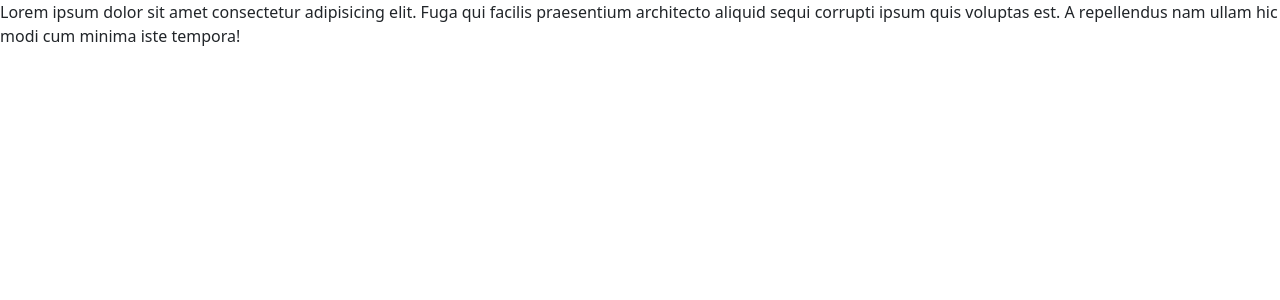
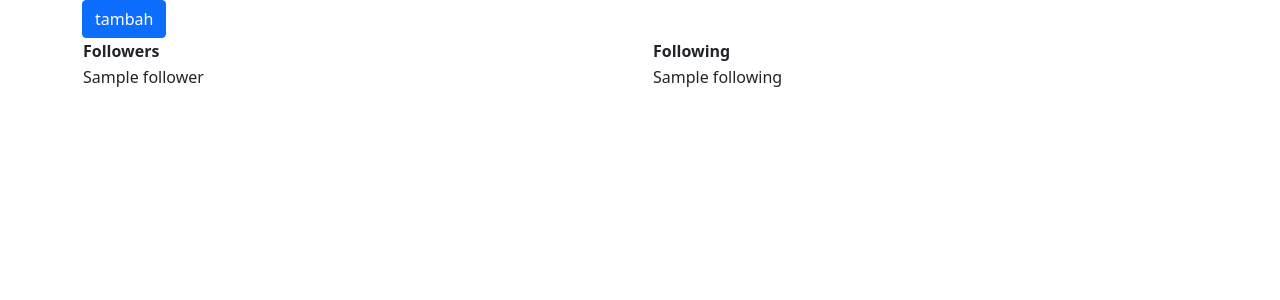
Before and after one commit to vzrifan/sosmed, a PHP site: the page made by app/views/following/index.php in a window 1280 px wide. Shown: the top 300 px of the page. Run offline with PHP 8.4, Linux system fonts and the light colour scheme; the template is opened without the code that fills it: most values are stand-ins (such as "Sample title", 1, 10 or a date in 2020); some libraries are stand-ins or nearby versions.

Commit message:
add followers and following

```diff
--- a/app/views/following/index.php
+++ b/app/views/following/index.php
@@ -1,3 +1,33 @@
-<div class="col">
-    Lorem ipsum dolor sit amet consectetur adipisicing elit. Fuga qui facilis praesentium architecto aliquid sequi corrupti ipsum quis voluptas est. A repellendus nam ullam hic modi cum minima iste tempora!
+<div class="container">
+    <div class="col">
+        <button type="button" class="btn btn-primary tombolTambahData" data-bs-toggle="modal" data-bs-target="#formModal">
+            tambah
+        </button>
+    </div>
+    <div class="row">
+        <div class="col">
+            <table>
+                <tr>
+                    <th>Followers</th>
+                </tr>
+                <?php foreach ($data['follower'] as $follower) : ?>
+                    <tr>
+                        <td><?= $follower['follower']; ?></td>
+                    </tr>
+                <?php endforeach; ?>
+            </table>
+        </div>
+        <div class="col">
+            <table>
+                <tr>
+                    <th>Following</th>
+                </tr>
+                <?php foreach ($data['following'] as $following) : ?>
+                    <tr>
+                        <td><?= $following['following']; ?></td>
+                    </tr>
+                <?php endforeach; ?>
+            </table>
+        </div>
+    </div>
 </div>
--- a/app/views/templates/navbar.php
+++ b/app/views/templates/navbar.php
@@ -15,7 +15,7 @@
                     <a class="nav-link active" aria-current="page" href="<?= BASEURL; ?>/beranda">Home</a>
                 </li>
                 <li class="nav-item">
-                    <a class="nav-link" href="<?= BASEURL; ?>/following">Following</a>
+                    <a class="nav-link" href="<?= BASEURL; ?>/following">Follow</a>
                 </li>
                 <li class="nav-item">
                     <!-- Button trigger modal -->
@@ -31,6 +31,9 @@
                         </div>
                     </form>
                 </div>
+                <li>
+                    <img src="<?= BASEURL; ?>/img/profile.jpg" , alt="Photo" , height="40" , class="rounded-circle shadow">
+                </li>
             </ul>
         </div>
     </div>
```
Also changed, not shown: app/controllers/Following.php (+16 -2 lines), app/database/sosmed.sql (+32 -5 lines), app/models/Followers_model.php (added, +39 -0 lines), public/img/profile.jpg (added).
